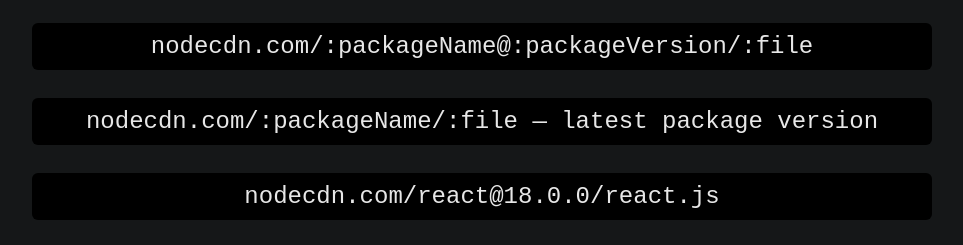
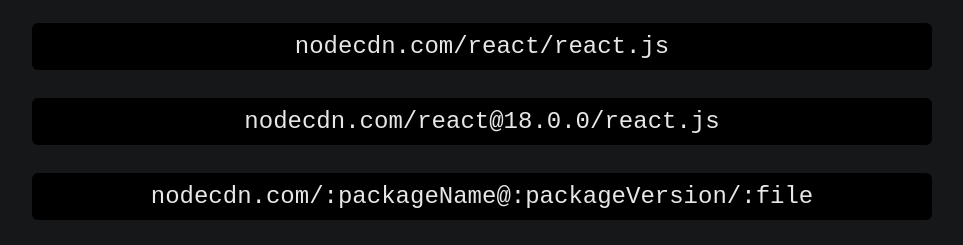
Before and after one commit to fxhxyz4/nodecdn, a website: page public/index.html in a window 1280 px wide. Shown: the part 685-930 px from the top of the page, without its empty margins (158-1121 px from the left). Drawn offline with Linux system fonts and the light colour scheme.

Commit message:
added example

```diff
--- a/public/index.html
+++ b/public/index.html
@@ -76,13 +76,15 @@
       <hr />
       <section class="section examples">
         <h2 class="title">Example of use</h2>
+        <code class="code">nodecdn.com/react/react.js</code>
+        <br />
+        <code class="code">nodecdn.com/react@18.0.0/react.js</code>
+        <br />
         <code class="code">nodecdn.com/:packageName@:packageVersion/:file</code>
         <br />
         <code class="code"
           >nodecdn.com/:packageName/:file &#8212; latest package version</code
         >
-        <br />
-        <code class="code">nodecdn.com/react@18.0.0/react.js</code>
       </section>
       <hr />
       <section class="section cache">
```
